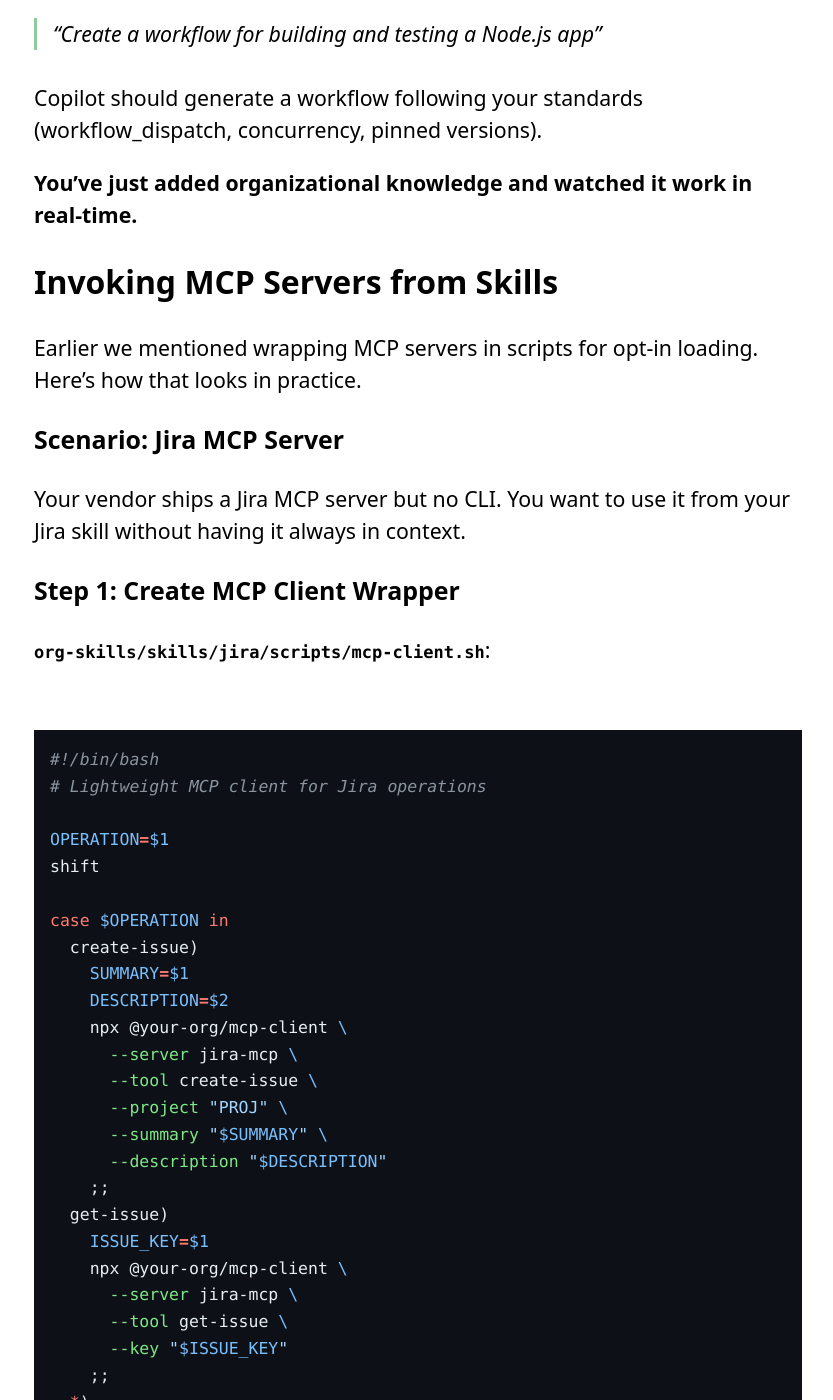
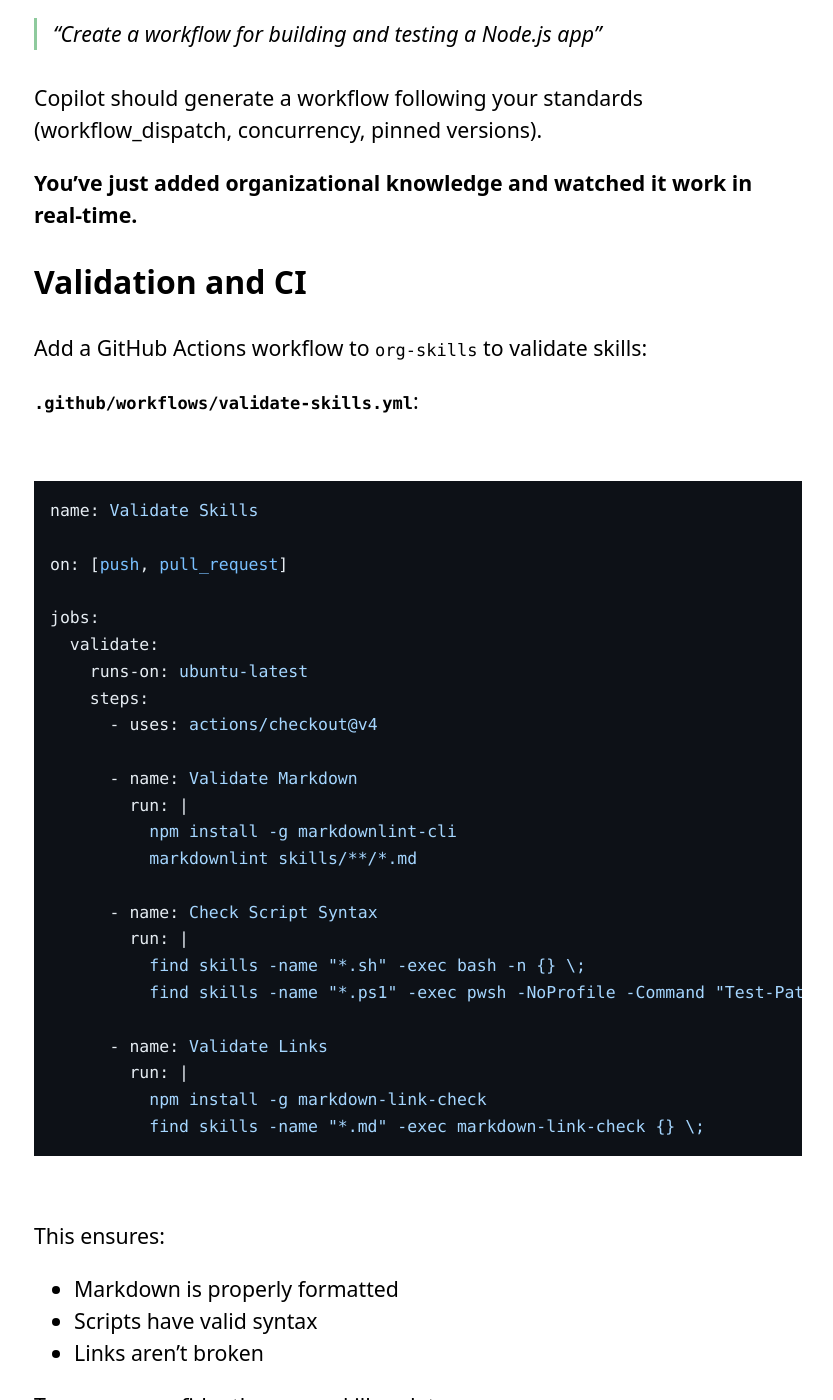
Before and after one commit to Tiberriver256/Tiberriver256.GitHub.io, a Jekyll site: the page built from _posts/2025-11-02-skills-catalog-part-3-organizational-knowledge-at-scale.md, in a window 1280 px wide and 1400 px high, scrolled down 15350 px. Shown: the whole window, without its empty margins (222-1055 px from the left). Built offline with Jekyll 4.4.1, drawn with Linux system fonts in a browser that asks for light colours; comment, search, counter and statistics services are not loaded; some of the changed text lies outside the part shown.

Commit message:
Remove MCP Servers section from article
Co-authored-by: Tiberriver256 <6989492+Tiberriver256@users.noreply.github.com>

````diff
--- a/_posts/2025-11-02-skills-catalog-part-3-organizational-knowledge-at-scale.md
+++ b/_posts/2025-11-02-skills-catalog-part-3-organizational-knowledge-at-scale.md
@@ -473,76 +473,6 @@ Copilot should generate a workflow following your standards (workflow_dispatch,
 
 **You've just added organizational knowledge and watched it work in real-time.**
 
-## Invoking MCP Servers from Skills
-
-Earlier we mentioned wrapping MCP servers in scripts for opt-in loading. Here's how that looks in practice.
-
-### Scenario: Jira MCP Server
-
-Your vendor ships a Jira MCP server but no CLI. You want to use it from your Jira skill without having it always in context.
-
-### Step 1: Create MCP Client Wrapper
-
-**`org-skills/skills/jira/scripts/mcp-client.sh`**:
-
-```bash
-#!/bin/bash
-# Lightweight MCP client for Jira operations
-
-OPERATION=$1
-shift
-
-case $OPERATION in
-  create-issue)
-    SUMMARY=$1
-    DESCRIPTION=$2
-    npx @your-org/mcp-client \
-      --server jira-mcp \
-      --tool create-issue \
-      --project "PROJ" \
-      --summary "$SUMMARY" \
-      --description "$DESCRIPTION"
-    ;;
-  get-issue)
-    ISSUE_KEY=$1
-    npx @your-org/mcp-client \
-      --server jira-mcp \
-      --tool get-issue \
-      --key "$ISSUE_KEY"
-    ;;
-  *)
-    echo "Unknown operation: $OPERATION"
-    exit 1
-    ;;
-esac
-```
-
-### Step 2: Create Convenience Scripts
-
-**`org-skills/skills/jira/scripts/create-issue.sh`**:
-
-```bash
-#!/bin/bash
-./mcp-client.sh create-issue "$1" "$2"
-```
-
-### Step 3: Reference in Skill
-
-**`skills/jira/index.md`**:
-
-```markdown
-# Jira Skill
-
-## Scripts
-
-- `scripts/create-issue.sh <summary> <description>` - Create a Jira issue
-- `scripts/get-issue.sh <issue-key>` - Get issue details
-```
-
-Now the MCP server's capabilities are available, but only when the AI loads the Jira skill and decides to run a script.
-
-**The server isn't in context until needed.**
-
 ## Validation and CI
 
 Add a GitHub Actions workflow to `org-skills` to validate skills:
````
